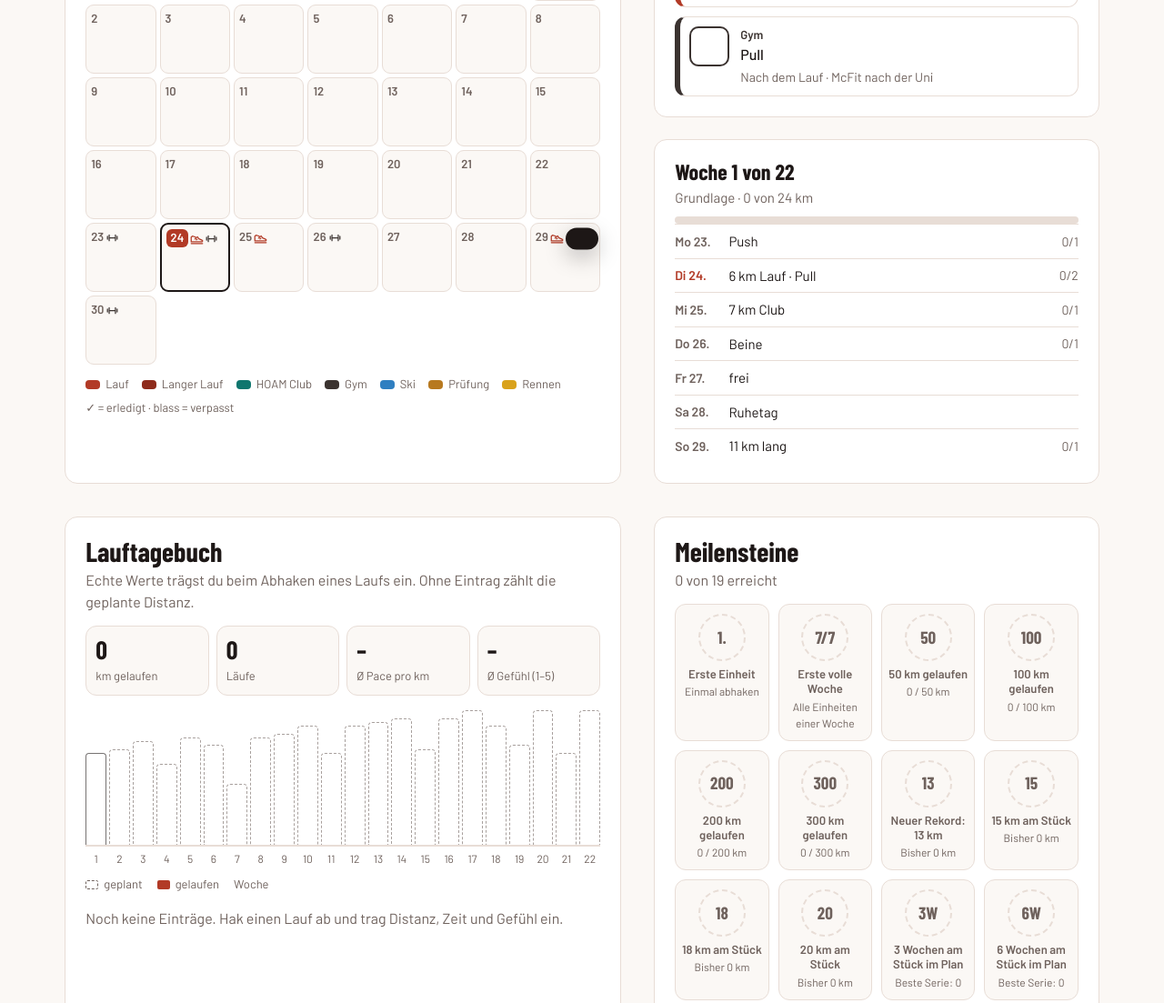
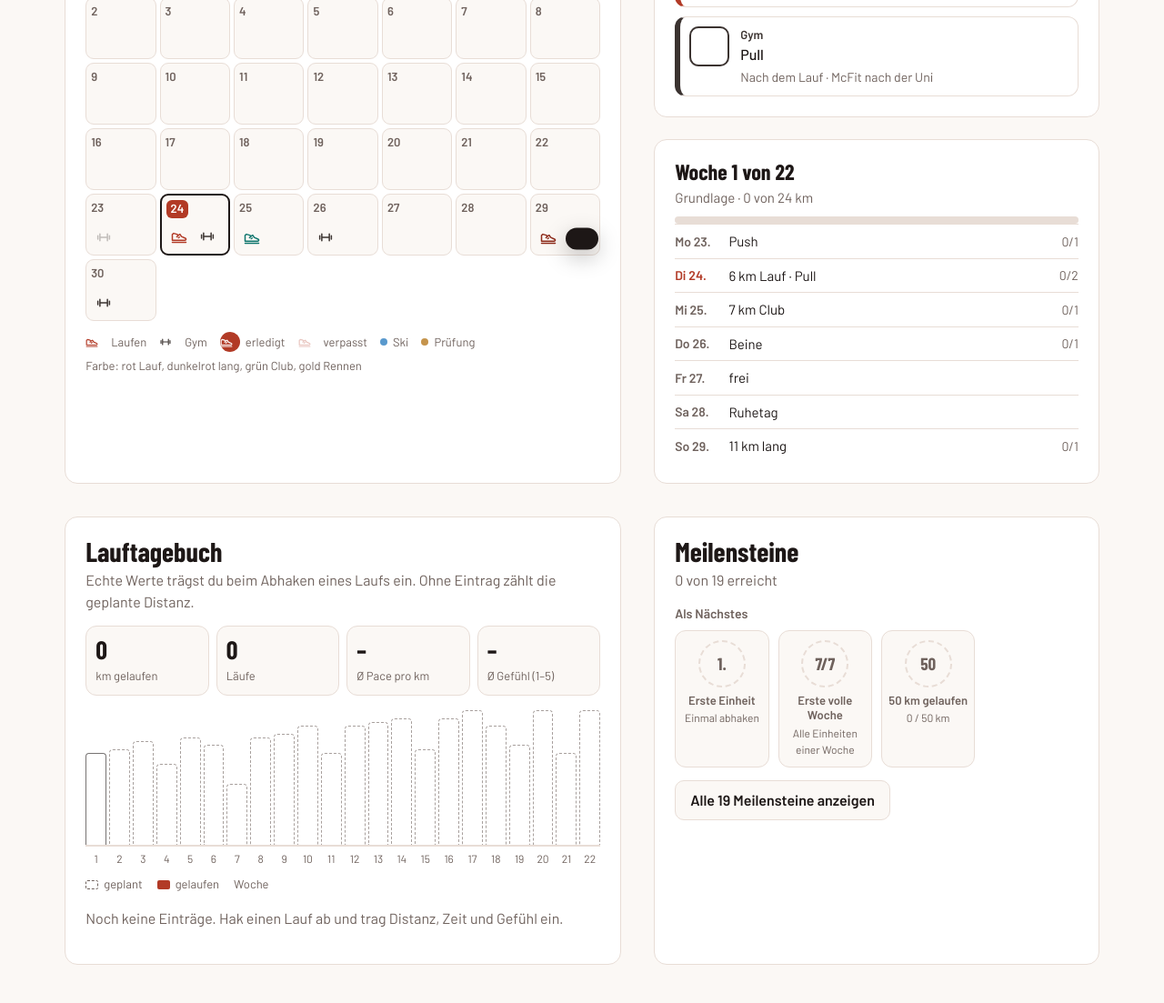
Before and after one commit to hannes-auer/Halbmarathon, a plain HTML site: page index.html in a window 1280 px wide. Shown: the part 539-1642 px from the top of the page at 91% size. Drawn offline with Linux system fonts and the light colour scheme.

Commit message:
Add files via upload

```diff
--- a/index.html
+++ b/index.html
@@ -57,10 +57,10 @@ main{max-width:1240px;margin:0 auto;padding:clamp(16px,3vw,36px) max(4vw,16px) c
 .nav button,.today{min-width:44px;height:44px;border-radius:10px;border:1px solid var(--line);background:var(--bg);cursor:pointer;padding:0 12px}
 .grid{display:grid;grid-template-columns:repeat(7,minmax(0,1fr));gap:4px}
 .dow{font-size:13px;color:var(--mute);text-align:center;padding-bottom:4px}
-.day{min-height:76px;border-radius:9px;border:1px solid var(--line);background:var(--bg);padding:5px;cursor:pointer;text-align:left;display:flex;flex-direction:column;gap:3px}
+.day{min-height:68px;border-radius:9px;border:1px solid var(--line);background:var(--bg);padding:5px;cursor:pointer;text-align:left;display:flex;flex-direction:column;gap:4px}
 .day.out{visibility:hidden}
 .day .d{font-size:13px;font-weight:600;color:var(--mute)}
-.day.now .d{color:#fff;background:var(--red);border-radius:6px;padding:0 5px}
+.day.now .d{color:#fff;background:var(--red);border-radius:6px;padding:0 5px;align-self:flex-start}
 .day.sel{border:2px solid var(--ink)}
 .day.race{background:light-dark(#fff4d6,#3a2f10)}
 .mk{height:14px;border-radius:4px;background:var(--c);color:#fff;font-size:11px;font-weight:700;line-height:14px;text-align:center}
@@ -150,7 +150,7 @@ dialog::backdrop{background:rgba(0,0,0,.45)}
 .runs li{display:grid;grid-template-columns:6.5em minmax(0,1fr) auto;gap:8px;padding:9px 0;border-top:1px solid var(--line);align-items:baseline}
 .runs .rd{color:var(--mute);font-size:14px}
 .runs .rv{font-weight:600;white-space:nowrap}
-.runs .rn{font-size:14px;color:var(--mute);overflow:hidden;text-overflow:ellipsis;white-space:nowrap}
+.runs li>span{min-width:0}.runs .rn{display:block;font-size:14px;color:var(--mute);overflow-wrap:anywhere;display:-webkit-box;-webkit-line-clamp:2;-webkit-box-orient:vertical;overflow:hidden}
 .dots{display:inline-flex;gap:3px;vertical-align:1px}.dots i{width:7px;height:7px;border-radius:50%;background:var(--line)}.dots i.on{background:var(--teal)}
 .empty2{color:var(--mute)}
 .badges{display:grid;grid-template-columns:repeat(auto-fill,minmax(96px,1fr));gap:10px}
@@ -160,6 +160,9 @@ dialog::backdrop{background:rgba(0,0,0,.45)}
 .bdg .bt{font-size:13px;font-weight:600;line-height:1.25}
 .bdg .bp{font-size:12px;color:var(--mute);margin-top:2px}
 .bdg:not(.got) .bt{color:var(--mute)}
+.mslab{font-size:14px;font-weight:600;color:var(--mute);margin:14px 0 8px}
+.mslab:first-of-type{margin-top:0}
+.mstog{margin-top:14px;min-height:44px;padding:0 16px;border-radius:10px;border:1px solid var(--line);background:var(--bg);cursor:pointer;font-weight:600;color:var(--ink)}
 .lg{margin-top:6px;font:inherit;font-size:14px;color:var(--teal);background:none;border:0;padding:6px 0;cursor:pointer;text-align:left;min-height:32px}
 .lg b{color:var(--ink);font-weight:600}
 .two{display:grid;grid-template-columns:minmax(0,1fr) minmax(0,1.3fr);gap:10px}
@@ -177,6 +180,21 @@ dialog::backdrop{background:rgba(0,0,0,.45)}
 @media(max-width:900px){.extra{grid-template-columns:minmax(0,1fr)}}
 @media(max-width:600px){.tiles{grid-template-columns:repeat(2,minmax(0,1fr))}.wls span:not(:nth-child(5n)):not(:first-child){visibility:hidden}.runs li{grid-template-columns:5.2em minmax(0,1fr) auto}}
 @media(prefers-reduced-motion:reduce){.toast{transition:none}}
+.dic{display:flex;justify-content:center;align-items:center;gap:3px;margin-top:auto;flex-wrap:wrap}
+.ib{width:28px;height:28px;border-radius:50%;display:grid;place-items:center}
+.ib .ic{width:18px;height:18px;stroke:var(--c)}
+.ib.done{background:var(--c)}.ib.done .ic{stroke:#fff}
+.ib.opt .ic{opacity:.55}
+.ib.miss{opacity:.3}
+.inf{width:8px;height:8px;border-radius:50%;background:var(--c);margin:0 auto 6px;opacity:.8}
+.legend .lg2{display:inline-flex;align-items:center;gap:6px}
+.legend .ib{width:22px;height:22px}.legend .ib .ic{width:14px;height:14px}
+.legend .inf{margin:0}
+@media(max-width:600px){.day{min-height:52px;padding:3px}.ib{width:20px;height:20px}.ib .ic{width:13px;height:13px}.dic{gap:1px}}
+.seg{display:inline-flex;border:1px solid var(--line);border-radius:10px;overflow:hidden;width:max-content}
+.seg button{min-height:40px;padding:0 16px;border:0;background:var(--bg);cursor:pointer;font-weight:600}
+.seg button[aria-pressed=true]{background:var(--ink);color:var(--bg)}
+.calc{font-size:15px;color:var(--mute)}.calc b{font-family:"Barlow Condensed",Barlow,sans-serif;font-size:22px;color:var(--red);margin-left:4px}
 @media(max-width:900px){main{grid-template-columns:minmax(0,1fr)}.side{order:-1}.bibin{grid-template-columns:minmax(0,1fr)}}
 @media(max-width:600px){.nav button,.today{padding:0 8px}.calhead h2{font-size:24px}.day{min-height:56px;padding:3px}.mk{height:12px;font-size:10px;line-height:12px}.calhead h2,.dhead h2{font-size:26px}}
 @media(prefers-reduced-motion:reduce){.bar i{transition:none}}
@@ -220,7 +238,13 @@ dialog::backdrop{background:rgba(0,0,0,.45)}
     <div class="grid" id="dow"></div>
     <div class="grid" id="cal"></div>
     <div class="legend">
-      <span style="--c:var(--red)"><i></i>Lauf</span><span style="--c:var(--redd)"><i></i>Langer Lauf</span><span style="--c:var(--teal)"><i></i>HOAM Club</span><span style="--c:var(--gym)"><i></i>Gym</span><span style="--c:var(--sky)"><i></i>Ski</span><span style="--c:var(--amber)"><i></i>Prüfung</span><span style="--c:var(--gold)"><i></i>Rennen</span><span>✓ = erledigt · blass = verpasst</span>
+      <span class="lg2"><span class="ib" style="--c:var(--red)"><svg class="ic"><use href="#i-shoe"/></svg></span>Laufen</span>
+      <span class="lg2"><span class="ib" style="--c:var(--gym)"><svg class="ic"><use href="#i-dumbbell"/></svg></span>Gym</span>
+      <span class="lg2"><span class="ib done" style="--c:var(--red)"><svg class="ic"><use href="#i-shoe"/></svg></span>erledigt</span>
+      <span class="lg2"><span class="ib miss" style="--c:var(--red)"><svg class="ic"><use href="#i-shoe"/></svg></span>verpasst</span>
+      <span class="lg2"><span class="inf" style="--c:var(--sky)"></span>Ski</span>
+      <span class="lg2"><span class="inf" style="--c:var(--amber)"></span>Prüfung</span>
+      <span>Farbe: rot Lauf, dunkelrot lang, grün Club, gold Rennen</span>
     </div>
   </section>
   <div class="side">
@@ -229,16 +253,17 @@ dialog::backdrop{background:rgba(0,0,0,.45)}
   </div>
   <div class="extra">
     <section class="card" id="diary"></section>
-    <section class="card"><h2>Meilensteine</h2><p class="sub2" id="msub"></p><div class="badges" id="badges"></div></section>
+    <section class="card"><h2>Meilensteine</h2><p class="sub2" id="msub"></p><div id="badges"></div><button class="mstog" id="mstog" aria-expanded="false" aria-controls="badges">Alle Meilensteine anzeigen</button></section>
   </div>
 </main>
 <div class="toast" id="toast" role="status" aria-live="polite"></div>
 <label class="hap" id="hapl" aria-hidden="true"><input type="checkbox" switch tabindex="-1"></label>
 <dialog id="ldlg"><form class="dlg" id="lform">
 <h2>Lauf eintragen</h2><p id="lp"></p>
+<div class="seg" role="group" aria-label="Eingabe"><button type="button" data-mode="time" aria-pressed="true">Zeit eingeben</button><button type="button" data-mode="pace" aria-pressed="false">Pace eingeben</button></div>
 <div class="two"><label>Distanz (km)<input id="lkm" inputmode="decimal" autocomplete="off" required></label>
-<label>Zeit<span class="tm"><input id="lmin" inputmode="numeric" placeholder="Min" aria-label="Minuten" autocomplete="off"> : <input id="lsec" inputmode="numeric" placeholder="Sek" aria-label="Sekunden" autocomplete="off"></span></label></div>
-<div class="pace" id="lpace">Pace: –</div>
+<label><span id="tlab">Zeit</span><span class="tm"><input id="lmin" inputmode="numeric" placeholder="Min" aria-label="Minuten" autocomplete="off"> : <input id="lsec" inputmode="numeric" placeholder="Sek" aria-label="Sekunden" autocomplete="off"></span></label></div>
+<div class="calc" id="lpace">Pace: –</div>
 <fieldset class="feel"><legend>Wie hat es sich angefühlt?</legend><div class="feelr" id="feelr">
 <button type="button" data-feel="1"><b>1</b>sehr zäh</button><button type="button" data-feel="2"><b>2</b>zäh</button><button type="button" data-feel="3"><b>3</b>okay</button><button type="button" data-feel="4"><b>4</b>gut</button><button type="button" data-feel="5"><b>5</b>sehr gut</button></div></fieldset>
 <label>Notiz (optional)<input id="lnote" maxlength="140" placeholder="z. B. Wind, neue Schuhe, Knie zwickt" autocomplete="off"></label>
@@ -372,16 +397,21 @@ function head(){const c=calc();const dl=Math.round((pd(RACE)-pd(today))/864e5);
  $('plabel').textContent=p===null?'noch nichts fällig':p>=90?'voll im Plan':p>=70?'gut dabei':p>=50?'etwas Rückstand':'deutlich hinter Plan';
  $('gpct').textContent=c.g+' %';$('gbar').style.width=c.g+'%';
  const wn=Math.min(22,Math.max(1,Math.floor((pd(today)-pd(START))/6048e5)+1));
- $('stats').innerHTML=`<span><b>${Math.round(c.km)}</b>km gelaufen</span><span><b>${c.longest?fkm(c.longest):'–'}</b>km längster Lauf</span><span><b>${wn}</b>/ 22 Wochen</span>`+(c.opt?`<span><b>${c.opt}</b>Bonusläufe</span>`:'')}
+ $('stats').innerHTML=`<span><b>${fkm(c.km)}</b>km gelaufen</span><span><b>${c.longest?fkm(c.longest):'–'}</b>km längster Lauf</span><span><b>${wn}</b>/ 22 Wochen</span>`+(c.opt?`<span><b>${c.opt}</b>Bonusläufe</span>`:'')}
 function mark(e){const c=T[e.type][1];if(!checkable(e))return`<span class="mk info" style="--c:${c}"></span>`;
  const cls=isDone(e)?'done':(e.date<today&&e.type!=='opt'?'miss':'');return`<span class="mk ${cls}" style="--c:${c}"></span>`}
 function cal(){const[y,m]=month.split('-').map(Number);$('mname').textContent=MON[m-1]+' '+y;
  const first=new Date(y,m-1,1),off=(first.getDay()+6)%7,len=new Date(y,m,0).getDate();let h='';
  for(let k=0;k<off;k++)h+='<div class="day out"></div>';
  for(let k=1;k<=len;k++){const s=y+'-'+pad(m)+'-'+pad(k);const ev=(EV[s]||[]).filter(e=>e.type!=='rest');
-  const run=ev.some(e=>['run','long','club','opt'].includes(e.type)),gym=ev.some(e=>e.type==='gym'),rc=ev.some(e=>e.type==='race');
-  const ics=(rc?'<svg class="ic race"><use href="#i-shoe"/></svg>':run?'<svg class="ic run"><use href="#i-shoe"/></svg>':'')+(gym?'<svg class="ic gym"><use href="#i-dumbbell"/></svg>':'');
-  h+=`<button class="day${s===today?' now':''}${s===sel?' sel':''}${s===RACE?' race':''}" data-d="${s}" aria-label="${fmt(s)}"><span class="dtop"><span class="d">${k}</span><span class="ics" aria-hidden="true">${ics}</span></span>${ev.map(mark).join('')}</button>`}
+  const grp=(xs,col,ic,optOnly)=>{if(!xs.length)return'';const main=xs.filter(e=>e.type!=='opt'),base=main.length?main:xs;
+   const done=base.every(isDone)||(xs.some(e=>e.type==='opt')&&main.length===0&&xs.some(isDone));const miss=!done&&s<today&&main.length>0;
+   const cls=done?' done':miss?' miss':(!main.length?' opt':'');return`<span class="ib${cls}" style="--c:${col}"><svg class="ic"><use href="#${ic}"/></svg></span>`};
+  const runs=ev.filter(isRun),gyms=ev.filter(e=>e.type==='gym');
+  const rc=runs.find(e=>e.type==='race')?'var(--gold)':runs.find(e=>e.type==='long')?'var(--redd)':runs.find(e=>e.type==='club')?'var(--teal)':'var(--red)';
+  const info=ev.find(e=>e.type==='ski')?'<span class="inf" style="--c:var(--sky)"></span>':ev.find(e=>e.type==='exam')?'<span class="inf" style="--c:var(--amber)"></span>':'';
+  const lbl=ev.map(e=>T[e.type][0]+(checkable(e)&&isDone(e)?' erledigt':'')).join(', ');
+  h+=`<button class="day${s===today?' now':''}${s===sel?' sel':''}${s===RACE?' race':''}" data-d="${s}" aria-label="${fmt(s)}${lbl?': '+lbl:''}"><span class="d">${k}</span><span class="dic">${grp(runs,rc,'i-shoe')}${grp(gyms,'var(--gym)','i-dumbbell')}</span>${info}</button>`}
  $('cal').innerHTML=h;$('prev').disabled=month<='2026-11';$('next').disabled=month>='2027-04'}
 function dayv(){const ev=EV[sel]||[];$('dtitle').textContent=sel===today?'Heute':fmt(sel);
  const e0=ev[0];$('dsub').textContent=(sel===today?fmt(sel)+' · ':'')+(e0?'Woche '+e0.wk+' · '+PH(e0.wk):'Außerhalb des Plans');
@@ -428,20 +458,43 @@ function diaryv(){const s=stats();const wk=Math.min(22,Math.max(1,Math.floor((pd
  <div class="chart" role="img" aria-label="Kilometer pro Woche, geplant und gelaufen">${cols}</div><div class="wls">${WEEKKM.map((_,i)=>`<span>${i+1}</span>`).join('')}</div>
  <div class="clg"><span><i style="border:1.5px dashed var(--mute)"></i>geplant</span><span><i style="background:var(--red)"></i>gelaufen</span><span>Woche</span></div>
  ${logs.length?`<ul class="runs">${logs.map(e=>{const l=LOG(e.id);return`<li><span class="rd">${fmt(e.date).replace(/ [A-ZÄÖÜ][a-zäöü]+$/,m=>' '+m.trim().slice(0,3)+'.')}</span><span><span class="rv">${fkm(l.km)} km${l.sec?' · '+fpace(l.km,l.sec):''}</span> ${l.feel?dots(l.feel):''}<span class="rn">${l.note?l.note:e.text}</span></span><span>${l.sec?fdur(l.sec):''}</span></li>`}).join('')}</ul>`:'<p class="empty2">Noch keine Einträge. Hak einen Lauf ab und trag Distanz, Zeit und Gefühl ein.</p>'}`}
-function badgesv(){const s=stats();const g=got();$('msub').textContent=g.size+' von '+MS.length+' erreicht';
- $('badges').innerHTML=MS.map(m=>{const ok=g.has(m[0]);return`<div class="bdg${ok?' got':''}"><div class="md">${m[1]}</div><div class="bt">${m[2]}</div><div class="bp">${ok?'geschafft':m[4](s)}</div></div>`}).join('')}
+let msAll=false;
+function badgesv(){const s=stats();const g=got();let ch=false;
+ for(const m of MS){const k='ms:'+m[0];if(g.has(m[0])&&!(state.done[k]&&state.done[k].v)){state.done[k]={v:1,t:Date.now()};ch=true}}
+ if(ch)save();
+ $('msub').textContent=g.size+' von '+MS.length+' erreicht';
+ const card=m=>{const ok=g.has(m[0]);return`<div class="bdg${ok?' got':''}"><div class="md">${m[1]}</div><div class="bt">${m[2]}</div><div class="bp">${ok?'geschafft':m[4](s)}</div></div>`};
+ let html;
+ if(msAll)html=`<div class="badges">${MS.map(card).join('')}</div>`;
+ else{const recent=MS.filter(m=>g.has(m[0])).sort((a,b)=>state.done['ms:'+b[0]].t-state.done['ms:'+a[0]].t).slice(0,3);
+  const next=MS.filter(m=>!g.has(m[0])).slice(0,3);
+  html=(recent.length?`<div class="mslab">Zuletzt erreicht</div><div class="badges">${recent.map(card).join('')}</div>`:'')
+   +(next.length?`<div class="mslab">Als Nächstes</div><div class="badges">${next.map(card).join('')}</div>`:'')}
+ $('badges').innerHTML=html;$('mstog').setAttribute('aria-expanded',msAll);$('mstog').textContent=msAll?'Weniger anzeigen':'Alle '+MS.length+' Meilensteine anzeigen'}
+$('mstog').onclick=()=>{msAll=!msAll;badgesv()};
 // log dialog
 let logId=null,feel=0,pend=null;
-function updPace(){const km=parseFloat(($('lkm').value||'').replace(',','.')),s=(+$('lmin').value||0)*60+(+$('lsec').value||0);$('lpace').textContent='Pace: '+fpace(km,s)}
+let mode='time';try{mode=localStorage.getItem('hm27mode')||'time'}catch(e){}
+const inSec=()=>(+$('lmin').value||0)*60+Math.min(59,+$('lsec').value||0);
+const kmv=()=>parseFloat(($('lkm').value||'').replace(',','.'));
+function totalSec(){const km=kmv(),s=inSec();if(!s)return 0;return mode==='time'?s:(km>0?Math.round(s*km):0)}
+function updPace(){const km=kmv(),t=totalSec();
+ $('lpace').innerHTML=mode==='time'?'Pace:<b>'+fpace(km,t)+'</b>':'Zeit:<b>'+(t?fdur(t):'–')+'</b>';
+ $('tlab').textContent=mode==='time'?'Zeit (gesamt)':'Pace pro km'}
+function setMode(m,keep){const t=keep?totalSec():0,km=kmv();mode=m;try{localStorage.setItem('hm27mode',m)}catch(e){}
+ document.querySelectorAll('[data-mode]').forEach(b=>b.setAttribute('aria-pressed',b.dataset.mode===m));
+ if(keep&&t){const v=m==='time'?t:(km>0?Math.round(t/km):0);$('lmin').value=v?Math.floor(v/60):'';$('lsec').value=v?pad(v%60):''}
+ updPace()}
+document.querySelector('.seg').addEventListener('click',ev=>{const b=ev.target.closest('[data-mode]');if(b&&b.dataset.mode!==mode)setMode(b.dataset.mode,true)});
 function setFeel(f){feel=f;document.querySelectorAll('#feelr button').forEach(b=>b.setAttribute('aria-pressed',+b.dataset.feel===f))}
 function openLog(id){const e=ITEMS.find(x=>x.id===id);if(!e)return;logId=id;const l=LOG(id);
  $('lp').textContent=e.text+' · '+fmt(e.date);$('lkm').value=fkm(l?l.km:e.km);
- $('lmin').value=l&&l.sec?Math.floor(l.sec/60):'';$('lsec').value=l&&l.sec?pad(l.sec%60):'';$('lnote').value=l&&l.note||'';
+ {const km0=l?l.km:e.km,v=l&&l.sec?(mode==='time'?l.sec:Math.round(l.sec/km0)):0;$('lmin').value=v?Math.floor(v/60):'';$('lsec').value=v?pad(v%60):''}setMode(mode,false);$('lnote').value=l&&l.note||'';
  setFeel(l&&l.feel||0);$('ldel').hidden=!l;updPace();$('ldlg').showModal()}
 ['lkm','lmin','lsec'].forEach(i=>$(i).addEventListener('input',updPace));
 $('feelr').addEventListener('click',ev=>{const b=ev.target.closest('[data-feel]');if(b)setFeel(+b.dataset.feel)});
 $('lform').addEventListener('submit',ev=>{ev.preventDefault();const km=parseFloat($('lkm').value.replace(',','.'));if(!(km>0)){$('lkm').focus();return}
- const before=pend||got();pend=null;const sec=(+$('lmin').value||0)*60+(Math.min(59,+$('lsec').value||0));
+ const before=pend||got();pend=null;const sec=totalSec();
  state.done['log:'+logId]={v:1,t:Date.now(),km:Math.round(km*100)/100,sec:sec||0,feel:feel||0,note:$('lnote').value.trim().slice(0,140)};
  $('ldlg').close();save();render();celebrate(before)});
 $('lskip').onclick=()=>{$('ldlg').close();if(pend){celebrate(pend);pend=null}};
--- a/sw.js
+++ b/sw.js
@@ -1,5 +1,5 @@
 // Offline-Cache. Bei jeder Änderung an der App VERSION hochzählen.
-const VERSION = 'hm27-v3';
+const VERSION = 'hm27-v5';
 const FILES = [
   './', 'index.html', 'config.js', 'manifest.webmanifest', 'vendor/supabase.js',
   'icons/icon-180.png', 'icons/icon-192.png', 'icons/icon-512.png',
```
